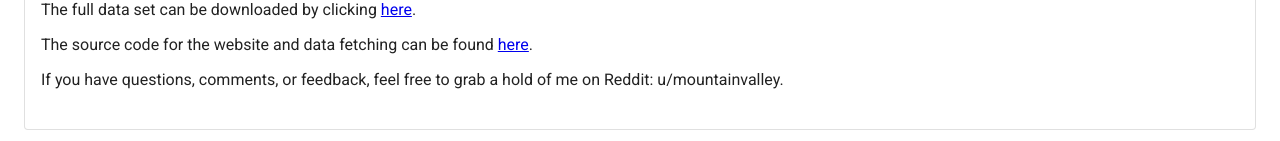
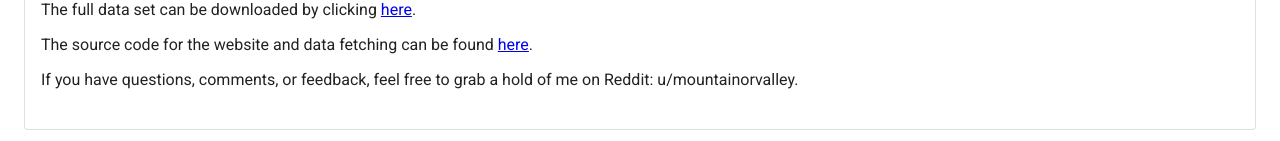
Before and after one commit to mountainvalleycode/ultimategamedata, a React app: page /about in a window 1280 px wide. Shown: the part 208-349 px from the top of the page. Built offline with nearby package versions, Linux system fonts and the light colour scheme.

Commit message:
doh, this is my correct username

```diff
--- a/src/AboutPage.tsx
+++ b/src/AboutPage.tsx
@@ -34,7 +34,7 @@ export const AboutPage = () => {
           <p>
             The source code for the website and data fetching can be found <a href="https://github.com/mountainvalleycode/ultimategamedata">here</a>.
           </p>
-          <p>If you have questions, comments, or feedback, feel free to grab a hold of me on Reddit: u/mountainvalley.</p>
+          <p>If you have questions, comments, or feedback, feel free to grab a hold of me on Reddit: u/mountainorvalley.</p>
         </CardContent>
       </Card>
 
```
